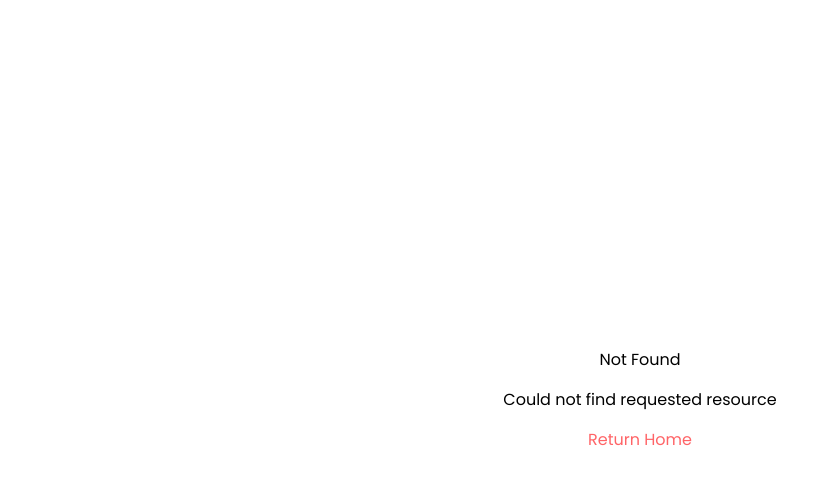
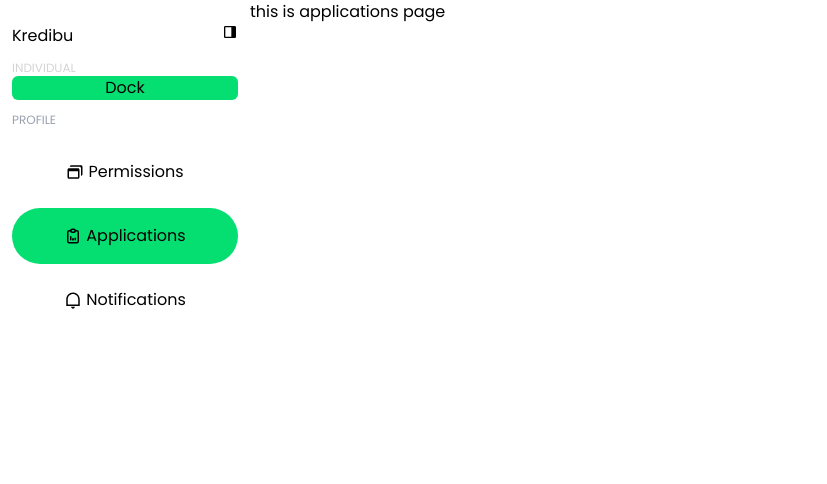
Before and after one commit to afobaje/kredibu, a Next.js app: page /dashboard/applications in a window 1280 px wide. Before the commit this address had no page. Shown: the top 484 px of the page, without its empty margins (0-827 px from the left). Built offline with nearby package versions, Linux system fonts and the light colour scheme.

Commit message:
worked on dashboard layout

```diff
--- a/src/Types/Type.tsx
+++ b/src/Types/Type.tsx
@@ -1,4 +1,3 @@
-
 import { BusinessSignUpFormSchema } from "@/utils/auth/signup"
 import { ChangeEvent, ReactElement, ReactNode } from "react"
 import { z } from "zod"
@@ -30,7 +29,9 @@ export type TabsType = {
 
 }
 
-export type ProjectType = { children: ReactNode }
+export type State = { hasError: boolean }
+
+export type PropsType = { children: ReactNode }
 
 
 export type FormState = | {
--- /dev/null
+++ b/src/app/(HomeLinks)/dashboard/applications/page.tsx
@@ -0,0 +1,10 @@
+import IndividualDashboardLayout from '@/components/IndividualDashboardLayout/IndividualDashboardLayout'
+import React from 'react'
+
+export default function page() {
+    return (
+        <IndividualDashboardLayout>
+            <section>this is applications page</section>
+        </IndividualDashboardLayout>
+    )
+}
--- a/src/app/(HomeLinks)/dashboard/notifications/page.tsx
+++ b/src/app/(HomeLinks)/dashboard/notifications/page.tsx
@@ -1,11 +1,8 @@
-import DashboardLayout from '@/components/Dashboard/DashboardLayout'
-import { sidebar } from '@/components/Dashboard/IndividualDashboard/IndividualDashboard'
-import React from 'react'
+import IndividualDashboardLayout from '@/components/IndividualDashboardLayout/IndividualDashboardLayout'
+
 
 export default function page() {
   return (
-   <DashboardLayout sidebar={sidebar}>
-    <p>this is notifications page</p>
-   </DashboardLayout>
+    <IndividualDashboardLayout><section>this is notifications</section></IndividualDashboardLayout>
   )
 }
--- a/src/app/(HomeLinks)/dashboard/permissions/page.tsx
+++ b/src/app/(HomeLinks)/dashboard/permissions/page.tsx
@@ -1,11 +1,11 @@
-import DashboardLayout from '@/components/Dashboard/DashboardLayout'
-import { sidebar } from '@/components/Dashboard/IndividualDashboard/IndividualDashboard'
-import React from 'react'
+
+import IndividualDashboardLayout from '@/components/IndividualDashboardLayout/IndividualDashboardLayout'
+
 
 export default function page() {
   return (
-   <DashboardLayout sidebar={sidebar}>
-    <p>this is permissions page</p>
-   </DashboardLayout>
+    <IndividualDashboardLayout>
+      <section>this is permissions</section>
+    </IndividualDashboardLayout>
   )
 }
--- /dev/null
+++ b/src/app/Errorboundary.tsx
@@ -0,0 +1,35 @@
+import { PropsType, State } from "@/Types/Type";
+import { Component, ErrorInfo } from "react";
+
+class AppErrorBoundary extends Component<PropsType, State> {
+    constructor(props: PropsType) {
+        super(props);
+        this.state = { hasError: false };
+    }
+
+    static getDerivedStateFromError(): State {
+        return { hasError: true }
+    }
+
+    componentDidCatch(error: Error, info: ErrorInfo) {
+        throw new Error(`Uncaught error:${error} ${info}`);
+    }
+
+    public render() {
+        const { children } = this.props;
+        const { hasError } = this.state;
+        if (hasError) {
+            return (
+            <main>
+                <h1>An error occured</h1>
+                <button onClick={() => window.location.reload()}>Refresh App</button>
+            </main>
+            );
+
+        }
+        return children;
+    }
+}
+
+
+export default AppErrorBoundary;
--- a/src/app/ProjectRoot.tsx
+++ b/src/app/ProjectRoot.tsx
@@ -2,17 +2,21 @@
 import AppPage from '@/components/AppPage';
 import AuthProvider from '@/context/AuthProvider';
 import { useRouterReady } from '@/hooks/useRouterReady';
-import { ProjectType } from '@/Types/Type';
+import AppErrorBoundary from './Errorboundary';
+import { PropsType } from '@/Types/Type';
 
 
 
-export default function ProjectRoot({ children }: ProjectType) {
+export default function ProjectRoot({ children }: PropsType) {
     const isReady = useRouterReady();
     return (
-        isReady && <AuthProvider>
-            <AppPage title="Kredibu - Your one-trust platform">
-                {children}
-            </AppPage>
-        </AuthProvider>
+        isReady &&
+        <AppErrorBoundary>
+            <AuthProvider>
+                <AppPage title="Kredibu - Your one-trust platform">
+                    {children}
+                </AppPage>
+            </AuthProvider>
+        </AppErrorBoundary>
     )
 }
--- a/src/components/Dashboard/DashboardLayout.tsx
+++ b/src/components/Dashboard/DashboardLayout.tsx
@@ -5,10 +5,10 @@ import { DashboardLayoutType } from '@/Types/Type'
 export default function DashboardLayout({ sidebar, children }: DashboardLayoutType) {
   return (
 
-    <section className="flex h-screen">
-      <div className='flex'>
+    <section className="flex h-screen w-full ">
+      <div className='flex w-full'>
         {sidebar}
-        <div className='flex-1'>{children}</div>
+        <div className='flex-1 overflow-y-auto min-h-screen'>{children}</div>
       </div>
     </section>
     // <main>
--- a/src/components/Dashboard/IndividualDashboard/IndividualDashboard.tsx
+++ b/src/components/Dashboard/IndividualDashboard/IndividualDashboard.tsx
@@ -1,32 +1,12 @@
-/* eslint-disable react/jsx-key */
 'use client'
-import Sidebar from "@/components/DesignComponents/Sidebar/Sidebar";
-import DashboardLayout from "../DashboardLayout";
-import { RiNotificationLine } from "react-icons/ri";
-import Menu, { MenuItem } from "@/components/DesignComponents/Sidebar/Menu";
-import { BiWindows } from "react-icons/bi";
-
-
-export const sidebar = <Sidebar>
-<Menu
-  title="Profile"
-  item={[
-    <MenuItem href="/dashboard/permissions" label="Permissions"
-    icon=<BiWindows />
-    />,
-    <MenuItem href="/dashboard/notifications" label="Notifications"
-      icon=<RiNotificationLine />
-    />
-  ]} />
-</Sidebar>
-
+import IndividualDashboardLayout from "@/components/IndividualDashboardLayout/IndividualDashboardLayout";
 
 export default function IndividualDashboard() {
 
+  return (
 
-  return (
-    <DashboardLayout sidebar={sidebar}>
-      <p>This is dashboard for individuals</p>
-    </DashboardLayout>
+    <IndividualDashboardLayout>
+      <section className="bg-blue-400 flex flex-col">this is individual dashboard</section>
+    </IndividualDashboardLayout>
   )
 }
--- a/src/components/DesignComponents/Sidebar/Sidebar.tsx
+++ b/src/components/DesignComponents/Sidebar/Sidebar.tsx
@@ -18,8 +18,8 @@ export default function Sidebar({ children }: { children: ReactNode }) {
   }
 
   return (
-    <SidebarContext value={{ docked }}>
-      <aside className={clsx(docked ? 'lg:w-[70px]' : 'lg:w-[250px]', 'overflow-visible  p-3 h-full')}>
+    <SidebarContext.Provider value={{ docked }}>
+      <aside className={clsx(docked ? 'lg:w-[70px]' : 'lg:w-[250px]', 'flex-shrink-0  p-3 h-full')}>
         <div className="flex flex-col">
           <div className="logo flex justify-between my-3"><span>Kredibu</span>
             <span onClick={toggleDocked}>
@@ -37,6 +37,6 @@ export default function Sidebar({ children }: { children: ReactNode }) {
           {children}
         </div>
       </aside>
-    </SidebarContext>
+    </SidebarContext.Provider>
   )
 }
--- a/src/components/HomePageLayout/HomePageLayout.tsx
+++ b/src/components/HomePageLayout/HomePageLayout.tsx
@@ -1,12 +1,12 @@
 
-import { ProjectType } from '@/Types/Type'
+import { PropsType } from '@/Types/Type'
 import Footer from '../Footer'
 import { Header } from '../Header'
 
 
 
 
-export default function HomePageLayout({ children }:ProjectType) {
+export default function HomePageLayout({ children }:PropsType) {
     return (
         <>
             <Header />
--- /dev/null
+++ b/src/components/IndividualDashboardLayout/IndividualDashboardLayout.tsx
@@ -0,0 +1,34 @@
+'use client'
+import Sidebar from "@/components/DesignComponents/Sidebar/Sidebar";
+// import DashboardLayout from "../DashboardLayout";
+import Menu, { MenuItem } from "@/components/DesignComponents/Sidebar/Menu";
+import { ReactElement } from "react";
+import { BiWindows } from "react-icons/bi";
+import { RiNotificationLine } from "react-icons/ri";
+import { TbClipboardData } from "react-icons/tb";
+import DashboardLayout from "../Dashboard/DashboardLayout";
+
+
+
+const profileItems = [
+  { id: 'one', href: '/dashboard/permissions', label: 'Permissions', icon: <BiWindows /> },
+  { id: 'two', href: '/dashboard/applications', label: 'Applications', icon: <TbClipboardData /> },
+  { id: 'three', href: '/dashboard/notifications', label: 'Notifications', icon: <RiNotificationLine /> }
+]
+
+export const sidebar = <Sidebar >
+  <Menu
+    title="Profile"
+    item={profileItems.map((val) => <MenuItem key={val.id} {...val} />)}
+  />
+</Sidebar>
+
+
+export default function IndividualDashboardLayout({children}:{children:ReactElement}) {
+
+  return (
+    <DashboardLayout sidebar={sidebar}>
+      {children}
+    </DashboardLayout>
+  )
+}
--- a/src/context/SidebarContext.tsx
+++ b/src/context/SidebarContext.tsx
@@ -4,7 +4,7 @@ import { createContext, useContext } from 'react'
 
 export const SidebarContext = createContext<{ docked: boolean }>({ docked: false })
 
-export const useDocked = ():boolean => {
+export const useDocked = () => {
     try {
         return useContext(SidebarContext).docked;
     } catch {
```
